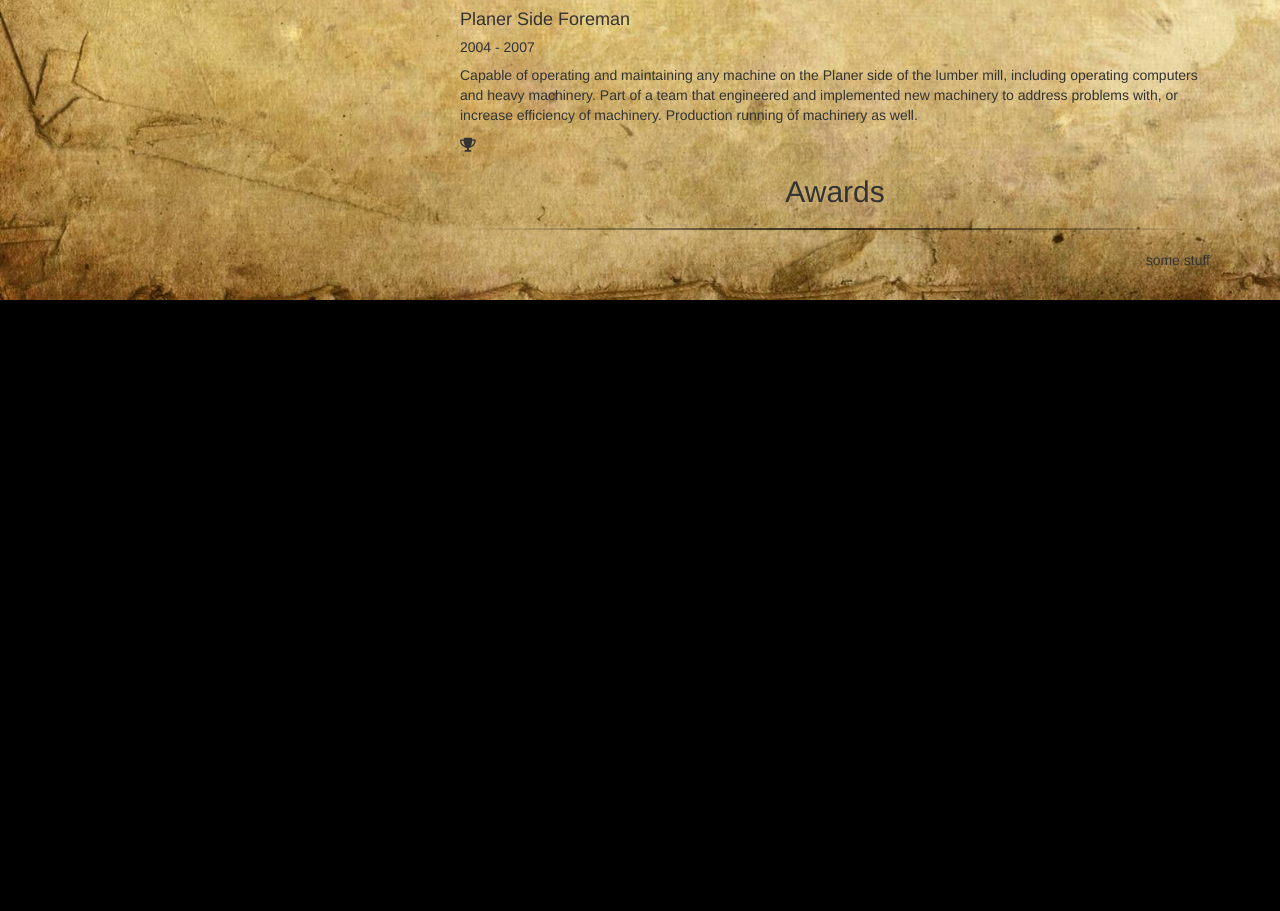
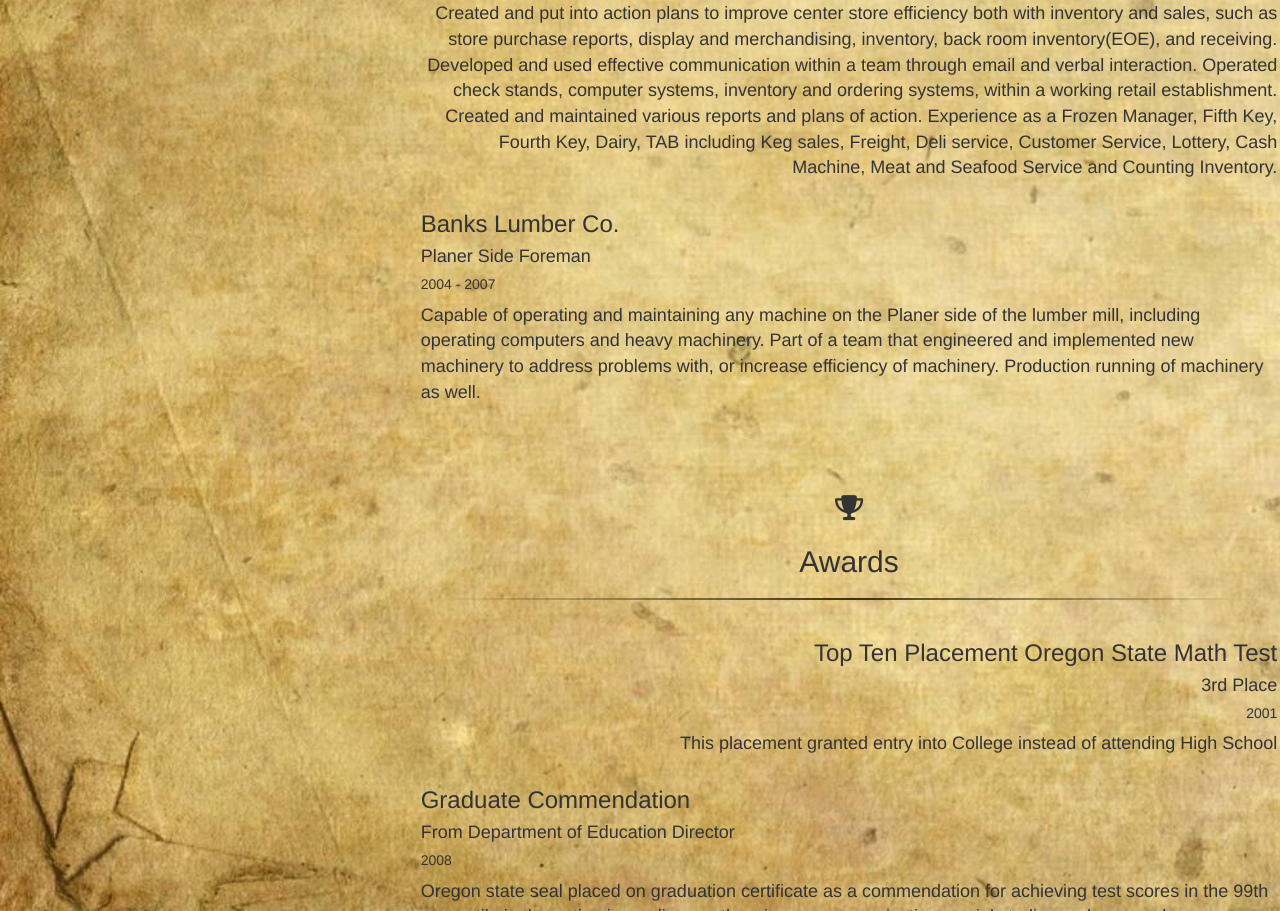
Before and after one commit to DarrylKilzer/resume, a plain HTML site: page index.html in a window 1280 px wide. Shown: the part 1189-2100 px from the top of the page. Before the commit the page ends 1489 px from the top, so only its background shows below. Drawn offline with nearby package versions, Linux system fonts and the light colour scheme.

Commit message:
margin adjustment

```diff
--- a/index.html
+++ b/index.html
@@ -17,7 +17,7 @@
 <body>
   <div class="container">
     <div class="row">
-      <div class="col-xs-2 col-md-3 text-center profile">
+      <div class="col-xs-3 col-md-3 text-center profile">
         <h3>Darryl Kilzer Jr.</h3>
         <img src="profile.jpg" class="profile-picture" alt="">
         <h5 class="resume-heading">Contact Me</h5>
@@ -38,7 +38,7 @@
           </li>
         </ul>
       </div>
-      <div class="col-xs-8 col-sm-8 col-xs-offset-4 col-sm-offset-4 education text-center">
+      <div class="col-xs-8 col-md-8 col-xs-offset-4 col-md-offset-4 education text-center">
         <i class="fa fa-graduation-cap"></i>
         <h2 class="text-center education-heading">Education</h2>
         <hr>
@@ -63,8 +63,8 @@
           </div>
         </div>
       </div>
-      <div class="col-xs-8 col-sm-8 col col-xs-offset-4 col-sm-offset-4">
-        <i class="fa fa-breifcase"></i>
+      <div class="col-xs-8 col-sm-8 col-xs-offset-4 col-sm-offset-4 text-center">
+        <i class="fa fa-briefcase"></i>
         <h2 class="text-center work-history">Work History</h2>
         <hr>
         <div class="row">
@@ -92,13 +92,22 @@
           </div>
         </div>
       </div>
-      <div class="col-sm-8 col-sm-offset-4">
+      <div class="col-sm-8 col-sm-offset-4 text-center">
         <i class="fa fa-trophy"></i>
         <h2 class="text-center">Awards</h2>
         <hr>
         <div class="row">
-          <div class="col-sm-12 odd">
-            <p>some stuff</p>
+          <div class="col-xs-12 col-sm-12 col-md-12 odd">
+            <h3>Top Ten Placement Oregon State Math Test</h3>
+            <h4>3rd Place</h4>
+            <h5>2001</h5>
+            <p>This placement granted entry into College instead of attending High School</p>
+          </div>
+          <div class="col-xs-12 col-sm-12 col-md-12 even">
+            <h3>Graduate Commendation</h3>
+            <h4>From Department of Education Director</h4>
+            <h5>2008</h5>
+            <p>Oregon state seal placed on graduation certificate as a commendation for achieving test scores in the 99th percentile in the nation in reading, math, science, communication, social studies and geography.</p>
           </div>
         </div>
       </div>
--- a/styles/main.sass
+++ b/styles/main.sass
@@ -7,12 +7,13 @@ body
   padding-top: 10px
   background-color: black
   color: black
-  font-size: 14px
+  font-size: 18px
   line-height: 1.42857143
   color: #333
 .row
-  margin-right: -15px
-  margin-left: -15px
+  margin-right: -5%
+  margin-left: -5%
+  margin-bottom: 10%
 .profile
   position: fixed
 .profile-picture
@@ -35,3 +36,5 @@ hr
   text-align: right
 .even
   text-align: left
+.fa
+  font-size: 25px;
```
Also changed, not shown: styles/main.css, styles/main.min.css.
